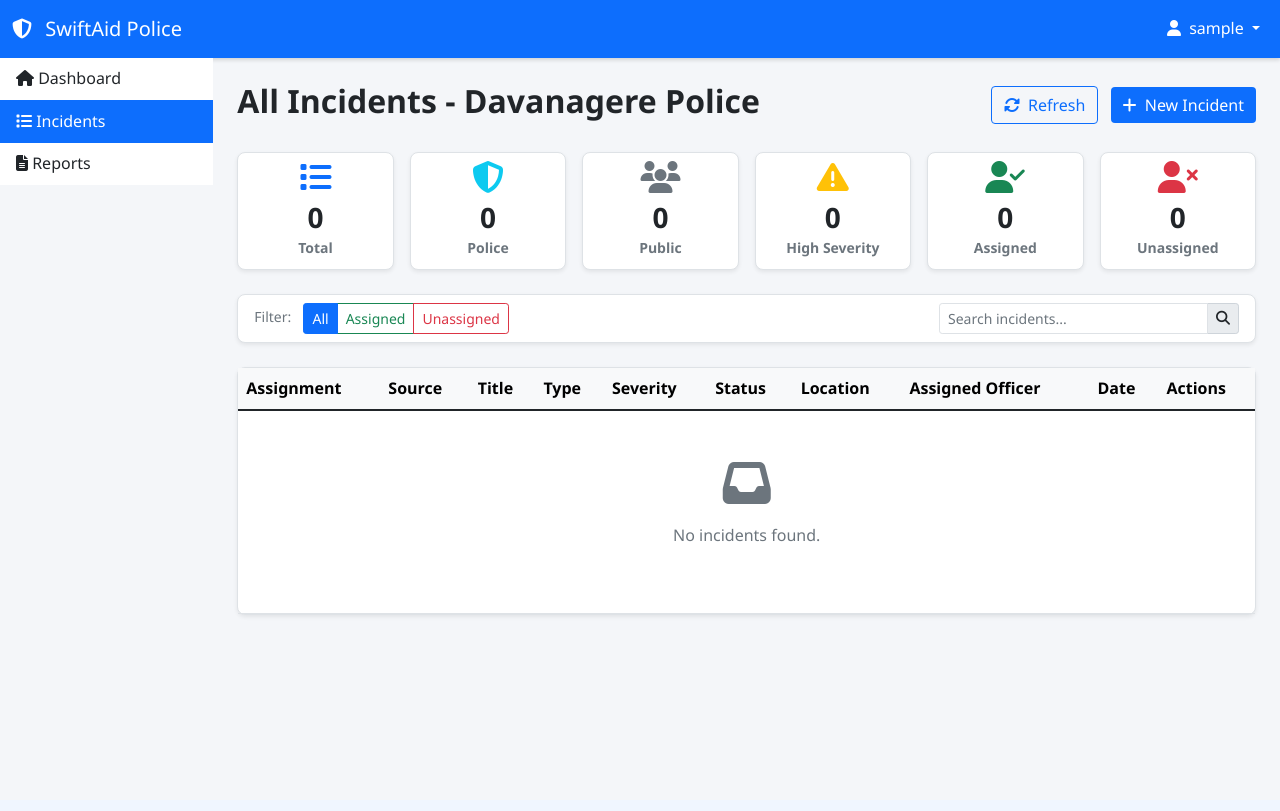
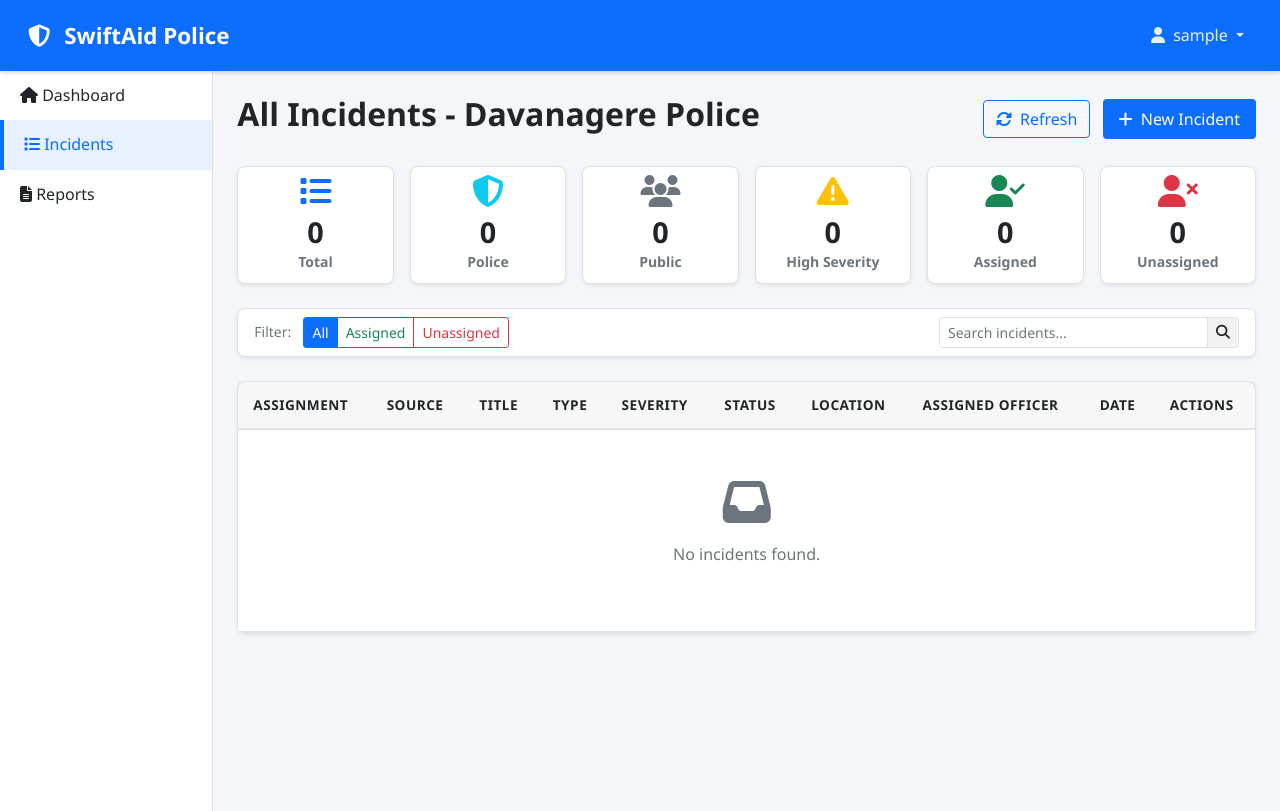
Before and after one commit to vijaymh041-jpg/PROJECT-POLICE, a Flask app: page /incidents in a window 1280 px wide. Before the commit the page ends 618 px from the top, so only its background shows below. Run offline with Flask 3, Linux system fonts and the light colour scheme; the visitor is signed in with stand-in values (Sample User, id 1); data that the repository does not hold is empty; some libraries are stand-ins or nearby versions.

Commit message:
Your concise commit message here

```diff
--- a/static/css/style.css
+++ b/static/css/style.css
@@ -4,35 +4,38 @@
     --police-secondary: #034bb3;
     --police-accent: #ffc107;
 
-    /* --- LIGHT MODE --- */
-    --bg-body: #f4f6f9;
-    --bg-card: #ffffff;
-    --text-main: #212529;
-    --text-muted: #6c757d;
-    --border-color: #dee2e6;
+    /* --- LIGHT MODE DEFAULTS --- */
+    --bg-body: #f4f6f9;           /* Lightest Gray */
+    --bg-card: #ffffff;           /* White */
+    --text-main: #212529;         /* Dark Gray text */
+    --text-muted: #6c757d;        /* Muted Gray */
+    --border-color: #dee2e6;      /* Light Border */
     --input-bg: #ffffff;
+    --input-border: #ced4da;
+    --sidebar-bg: #ffffff;
+    --list-hover: #f8f9fa;
+    --shadow-sm: 0 0.125rem 0.25rem rgba(0, 0, 0, 0.075);
+    --shadow-md: 0 0.5rem 1rem rgba(0, 0, 0, 0.15);
 }
 
-/* --- DARK MODE FIXES (Crucial for Visibility) --- */
+/* --- DARK MODE OVERRIDES --- */
 [data-theme="dark"] {
-    --bg-body: #121212;
-    --bg-card: #1e1e1e;
+    --bg-body: #121212;           /* Deep Black */
+    --bg-card: #1e1e1e;           /* Dark Gray Cards */
+
+    /* Force Text White in Dark Mode */
     --text-main: #ffffff;
-    --text-muted: #b0b0b0;
-    --border-color: #333333;
+    --text-muted: #b0b0b0;        /* Light Gray */
+
+    --border-color: #333333;      /* Dark Border */
     --input-bg: #2d2d2d;
+    --input-border: #444444;
+    --sidebar-bg: #1e1e1e;
+    --list-hover: #2c2c2c;
+    --shadow-sm: 0 0.125rem 0.25rem rgba(0, 0, 0, 0.5);
 }
 
-/* Force Text Colors in Dark Mode so they are visible */
-[data-theme="dark"] .text-primary { color: #6ea8fe !important; }
-[data-theme="dark"] .text-info { color: #6edff6 !important; }
-[data-theme="dark"] .text-success { color: #75b798 !important; }
-[data-theme="dark"] .text-warning { color: #ffda6a !important; }
-[data-theme="dark"] .text-danger { color: #ea868f !important; }
-[data-theme="dark"] .text-secondary { color: #adb5bd !important; }
-[data-theme="dark"] .text-muted { color: #d0d0d0 !important; }
-
-/* GLOBAL RESET */
+/* --- GLOBAL RESETS --- */
 body {
     background-color: var(--bg-body);
     color: var(--text-main);
@@ -41,65 +44,220 @@ body {
     transition: background-color 0.3s, color 0.3s;
 }
 
-/* --- CARD STYLES --- */
-.card, .card-police, .stats-card {
+h1, h2, h3, h4, h5, h6 {
+    color: var(--text-main);
+    font-weight: 700;
+}
+
+/* --- TEXT VISIBILITY UTILITIES --- */
+/* Ensures Bootstrap colors remain visible in Dark Mode */
+[data-theme="dark"] .text-primary { color: #6ea8fe !important; }
+[data-theme="dark"] .text-secondary { color: #adb5bd !important; }
+[data-theme="dark"] .text-success { color: #75b798 !important; }
+[data-theme="dark"] .text-danger { color: #ea868f !important; }
+[data-theme="dark"] .text-warning { color: #ffda6a !important; }
+[data-theme="dark"] .text-info { color: #6edff6 !important; }
+[data-theme="dark"] .text-dark { color: #f8f9fa !important; }
+[data-theme="dark"] .text-muted { color: #b0b0b0 !important; }
+
+/* Force headings inside cards to be visible */
+[data-theme="dark"] .card-title,
+[data-theme="dark"] .stats-card h3 {
+    color: #ffffff !important;
+}
+
+/* --- NAVBAR --- */
+.navbar-police {
+    background-color: var(--police-primary) !important;
+    box-shadow: 0 2px 4px rgba(0, 0, 0, 0.15);
+    padding: 0.8rem 1rem;
+}
+
+.navbar-brand {
+    color: #ffffff !important;
+    font-size: 1.4rem;
+    font-weight: 700;
+}
+
+.navbar-police .nav-link {
+    color: rgba(255, 255, 255, 0.9) !important;
+}
+
+.navbar-police .nav-link:hover {
+    color: #ffffff !important;
+}
+
+.navbar-police .dropdown-menu {
+    background-color: var(--bg-card);
+    border-color: var(--border-color);
+}
+
+.navbar-police .dropdown-item {
+    color: var(--text-main);
+}
+
+.navbar-police .dropdown-item:hover {
+    background-color: var(--list-hover);
+}
+
+/* --- SIDEBAR --- */
+.sidebar {
+    background-color: var(--sidebar-bg);
+    border-right: 1px solid var(--border-color);
+    min-height: calc(100vh - 60px);
+}
+
+.sidebar .list-group-item {
+    background-color: transparent;
+    color: var(--text-main);
+    border: none;
+    padding: 12px 20px;
+    font-weight: 500;
+}
+
+.sidebar .list-group-item:hover {
+    background-color: var(--list-hover);
+    color: var(--police-primary);
+}
+
+.sidebar .list-group-item.active {
+    background-color: rgba(13, 110, 253, 0.1);
+    color: var(--police-primary);
+    border-left: 4px solid var(--police-primary);
+}
+
+/* --- CARDS --- */
+.card, .card-police {
     background-color: var(--bg-card);
     border: 1px solid var(--border-color);
     color: var(--text-main);
     border-radius: 8px;
-    /* Clean shadow for all cards */
-    box-shadow: 0 0.125rem 0.25rem rgba(0, 0, 0, 0.075);
+    box-shadow: var(--shadow-sm);
 }
 
 .card-header {
     background-color: var(--bg-card) !important;
     border-bottom: 1px solid var(--border-color);
     color: var(--text-main);
+    font-weight: 700;
+    padding: 15px 20px;
 }
 
+.card-footer {
+    background-color: var(--bg-card) !important;
+    border-top: 1px solid var(--border-color);
+}
+
+/* --- STATS CARDS (Dashboard) --- */
 .stats-card {
-    transition: transform 0.2s;
+    background-color: var(--bg-card);
+    color: var(--text-main);
+    transition: transform 0.2s ease-in-out;
+    border: 1px solid var(--border-color);
+    position: relative;
+    overflow: hidden;
 }
+
 .stats-card:hover {
     transform: translateY(-5px);
+    box-shadow: var(--shadow-md);
 }
 
-/* --- LIST ITEMS --- */
-.list-group-item {
+.stats-card h3 {
+    font-size: 1.8rem;
+    font-weight: 800;
+    margin-bottom: 0.25rem;
+    color: var(--text-main);
+}
+
+.stats-card i {
+    margin-bottom: 10px;
+}
+
+/* --- TABLES --- */
+.table {
+    color: var(--text-main);
+    border-color: var(--border-color);
+    margin-bottom: 0;
+}
+
+.table > :not(caption) > * > * {
     background-color: var(--bg-card);
     color: var(--text-main);
-    border-color: var(--border-color);
-}
-.list-group-item:hover {
-    background-color: rgba(13, 110, 253, 0.05); /* Slight blue hover */
+    border-bottom-color: var(--border-color);
+    padding: 12px 15px;
+    vertical-align: middle;
 }
 
-/* --- MAP --- */
-.map-container {
-    height: 100%;
-    width: 100%;
-    border-radius: 0 0 8px 8px;
-    z-index: 1;
+/* Table Header */
+.table thead th {
+    background-color: rgba(0,0,0,0.03); /* Slight grey in light mode */
+    border-bottom: 2px solid var(--border-color);
+    font-weight: 600;
+    text-transform: uppercase;
+    font-size: 0.85rem;
+    letter-spacing: 0.5px;
 }
 
-/* --- NAVBAR --- */
-.navbar-police {
-    background-color: var(--police-primary) !important;
-    box-shadow: 0 2px 4px rgba(0, 0, 0, 0.15);
+[data-theme="dark"] .table thead th {
+    background-color: #252525;
+    color: #ffffff;
 }
-.navbar-brand, .nav-link { color: white !important; }
 
-/* --- INPUTS --- */
+/* Striped Rows */
+.table-striped > tbody > tr:nth-of-type(odd) > * {
+    background-color: rgba(0, 0, 0, 0.02);
+}
+
+[data-theme="dark"] .table-striped > tbody > tr:nth-of-type(odd) > * {
+    background-color: rgba(255, 255, 255, 0.05);
+}
+
+/* Hover Rows */
+.table-hover > tbody > tr:hover > * {
+    background-color: rgba(13, 110, 253, 0.05);
+}
+
+[data-theme="dark"] .table-hover > tbody > tr:hover > * {
+    background-color: rgba(255, 255, 255, 0.1);
+}
+
+/* --- FORMS --- */
 .form-control, .form-select {
     background-color: var(--input-bg);
     color: var(--text-main);
-    border-color: var(--border-color);
+    border: 1px solid var(--border-color);
+    padding: 10px 15px;
 }
-.form-control:focus {
+
+.form-control:focus, .form-select:focus {
     background-color: var(--input-bg);
     color: var(--text-main);
     border-color: var(--police-primary);
     box-shadow: 0 0 0 0.25rem rgba(13, 110, 253, 0.25);
+}
+
+[data-theme="dark"] ::placeholder {
+    color: #888;
+}
+
+.form-label {
+    color: var(--text-main);
+    font-weight: 500;
+}
+
+.form-text {
+    color: var(--text-muted);
+}
+
+.input-group-text {
+    background-color: rgba(0,0,0,0.05);
+    border-color: var(--border-color);
+    color: var(--text-main);
+}
+
+[data-theme="dark"] .input-group-text {
+    background-color: #2c2c2c;
 }
 
 /* --- BUTTONS --- */
@@ -107,21 +265,110 @@ body {
     background-color: var(--police-primary);
     color: white;
     border: none;
+    padding: 8px 16px;
+    font-weight: 500;
 }
+
 .btn-police:hover {
     background-color: var(--police-secondary);
     color: white;
 }
 
-/* --- MODAL FIXES --- */
+.btn-outline-primary {
+    color: var(--police-primary);
+    border-color: var(--police-primary);
+}
+
+.btn-outline-primary:hover {
+    background-color: var(--police-primary);
+    color: white;
+}
+
+/* Action buttons in tables */
+.btn-group-sm > .btn {
+    padding: 0.25rem 0.5rem;
+    font-size: 0.875rem;
+}
+
+/* --- MODALS --- */
 .modal-content {
     background-color: var(--bg-card);
     color: var(--text-main);
     border: 1px solid var(--border-color);
+    box-shadow: var(--shadow-md);
 }
+
 .modal-header, .modal-footer {
     border-color: var(--border-color);
 }
+
+.modal-header .btn-close {
+    padding: 0.5rem 0.5rem;
+    margin: -0.5rem -0.5rem -0.5rem auto;
+}
+
+/* Fix Close Button visibility in Dark Mode */
 [data-theme="dark"] .btn-close {
     filter: invert(1) grayscale(100%) brightness(200%);
 }
+
+/* --- MAP & COMPONENTS --- */
+.map-container {
+    height: 100%;
+    min-height: 400px;
+    width: 100%;
+    background-color: #eee;
+    border-radius: 0 0 8px 8px;
+    z-index: 1;
+}
+
+/* Dashboard List Items */
+#incidentsList .list-group-item {
+    background-color: var(--bg-card);
+    color: var(--text-main);
+    border-color: var(--border-color);
+    transition: background-color 0.2s;
+}
+
+#incidentsList .list-group-item:hover {
+    background-color: var(--list-hover);
+}
+
+/* Incident Badges (Left Borders for visual status) */
+.unassigned-incident {
+    border-left: 4px solid #dc3545 !important;
+}
+
+.assigned-incident {
+    border-left: 4px solid #198754 !important;
+}
+
+/* Avatar for Profile */
+.avatar-circle-large {
+    width: 100px;
+    height: 100px;
+    background-color: var(--police-primary);
+    border-radius: 50%;
+    display: flex;
+    align-items: center;
+    justify-content: center;
+    color: white;
+    font-size: 2rem;
+    font-weight: bold;
+    box-shadow: 0 4px 8px rgba(0,0,0,0.1);
+}
+
+/* Leaflet Popup Styling */
+.leaflet-popup-content-wrapper {
+    background-color: var(--bg-card);
+    color: var(--text-main);
+    border-radius: 8px;
+}
+
+.leaflet-popup-tip {
+    background-color: var(--bg-card);
+}
+
+[data-theme="dark"] .leaflet-popup-content-wrapper {
+    border: 1px solid var(--border-color);
+}
```
